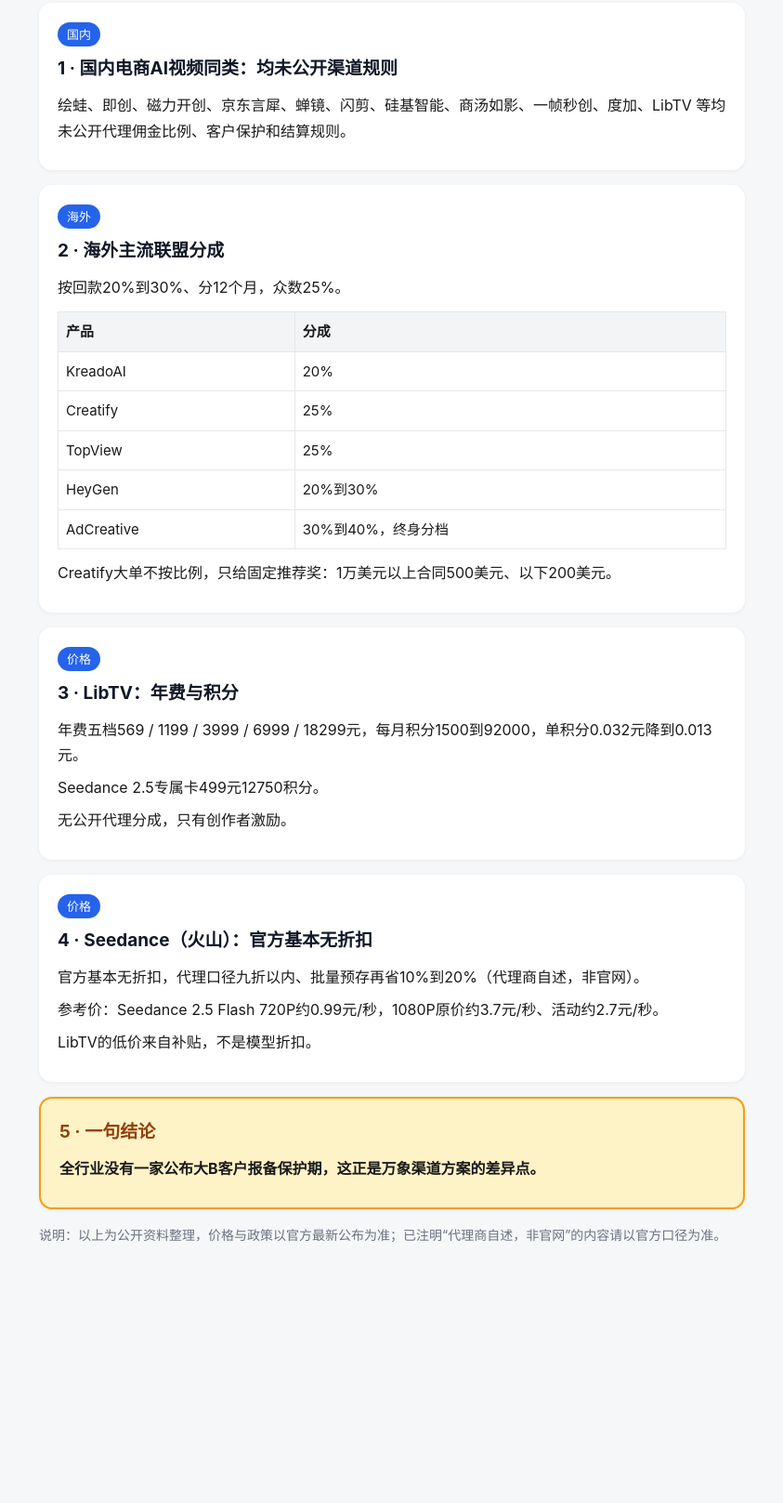
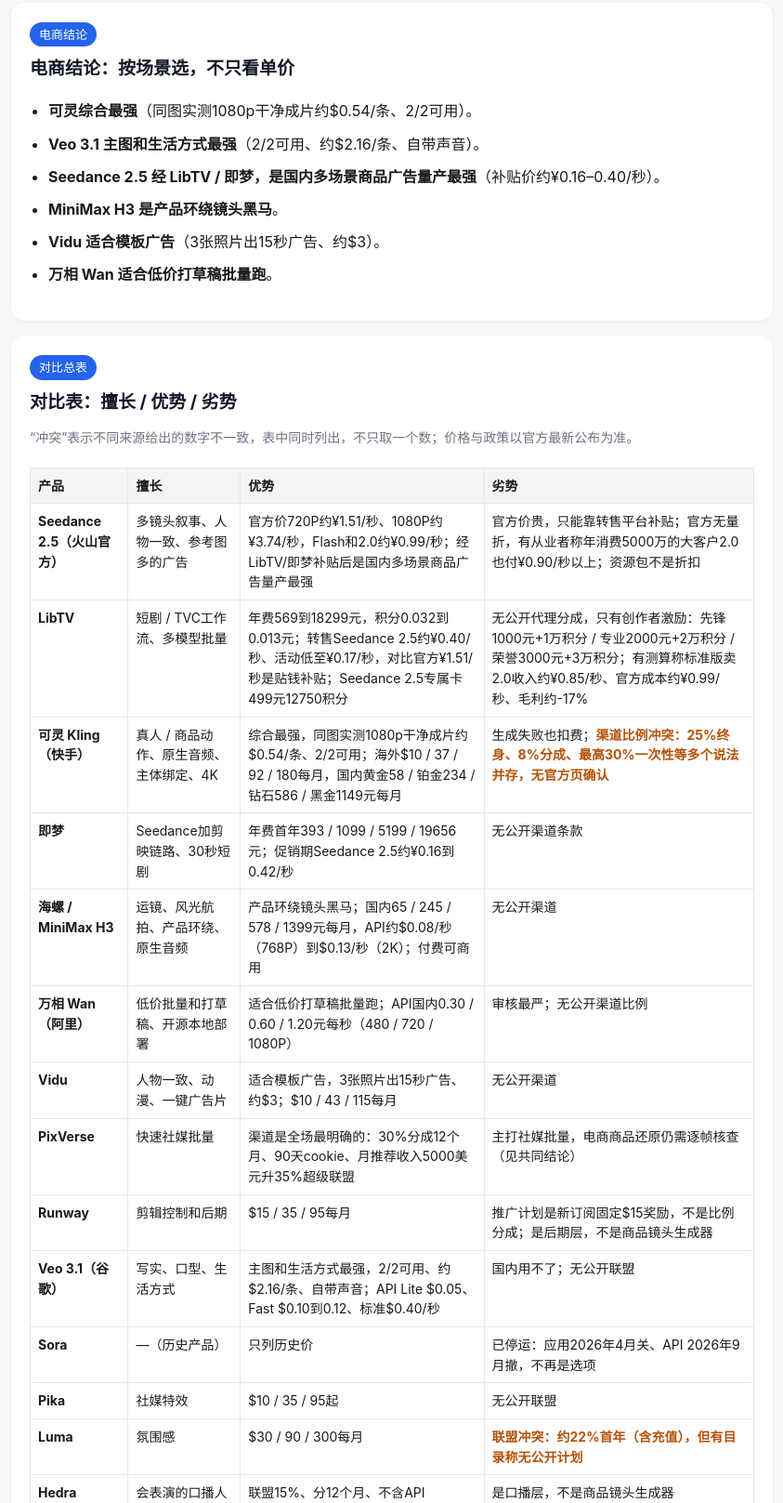
Before and after one commit to ikigen-ai/ikigen-ai.github.io, a plain HTML site: page index.html in a window 1280 px wide. Shown: the part 201-1818 px from the top of the page at 93% size, without its empty margins (218-1061 px from the left). Before the commit the page ends 1598 px from the top, so only its background shows below. Drawn offline with Linux system fonts and the light colour scheme.

Commit message:
Update index.html

```diff
--- a/index.html
+++ b/index.html
@@ -6,16 +6,20 @@
 <title>万象引擎 · AI视频竞品渠道统计</title>
 <style>
 body{margin:0;font-family:-apple-system,BlinkMacSystemFont,"PingFang SC","Microsoft YaHei",sans-serif;background:#f6f7f9;color:#1a1a1a;line-height:1.7}
-main{max-width:760px;margin:0 auto;padding:24px 18px 48px}
+main{max-width:820px;margin:0 auto;padding:24px 16px 48px}
 header{background:#111827;color:#fff;border-radius:16px;padding:28px 22px;margin-bottom:20px}
 h1{font-size:24px;line-height:1.4;margin:0 0 8px}
 header p{margin:4px 0;color:#d1d5db}
 section{background:#fff;border-radius:14px;padding:20px;margin:16px 0;box-shadow:0 1px 4px rgba(0,0,0,.06)}
 h2{font-size:19px;margin:0 0 10px;color:#111827}
-p{margin:8px 0}
-table{width:100%;border-collapse:collapse;margin:12px 0;font-size:15px}
-th,td{border:1px solid #e5e7eb;padding:8px;text-align:left}
+h3{font-size:16px;margin:16px 0 6px}
+p,li{margin:8px 0}
+ul{padding-left:20px}
+.wrap{overflow-x:auto}
+table{width:100%;min-width:640px;border-collapse:collapse;margin:12px 0;font-size:14px;line-height:1.55}
+th,td{border:1px solid #e5e7eb;padding:8px;text-align:left;vertical-align:top}
 th{background:#f3f4f6}
+.conflict{color:#b45309;font-weight:700}
 .conclusion{background:#fef3c7;border:2px solid #f59e0b}
 .conclusion h2{color:#92400e}
 .note{font-size:14px;color:#6b7280}
@@ -31,48 +35,73 @@ th{background:#f3f4f6}
 </header>
 
 <section>
+<span class="tag">电商结论</span>
+<h2>电商结论：按场景选，不只看单价</h2>
+<ul>
+<li><strong>可灵综合最强</strong>（同图实测1080p干净成片约$0.54/条、2/2可用）。</li>
+<li><strong>Veo 3.1 主图和生活方式最强</strong>（2/2可用、约$2.16/条、自带声音）。</li>
+<li><strong>Seedance 2.5 经 LibTV / 即梦，是国内多场景商品广告量产最强</strong>（补贴价约¥0.16–0.40/秒）。</li>
+<li><strong>MiniMax H3 是产品环绕镜头黑马</strong>。</li>
+<li><strong>Vidu 适合模板广告</strong>（3张照片出15秒广告、约$3）。</li>
+<li><strong>万相 Wan 适合低价打草稿批量跑</strong>。</li>
+</ul>
+</section>
+
+<section>
+<span class="tag">对比总表</span>
+<h2>对比表：擅长 / 优势 / 劣势</h2>
+<p class="note">“冲突”表示不同来源给出的数字不一致，表中同时列出，不只取一个数；价格与政策以官方最新公布为准。</p>
+<div class="wrap">
+<table>
+<tr><th>产品</th><th>擅长</th><th>优势</th><th>劣势</th></tr>
+<tr><td><strong>Seedance 2.5（火山官方）</strong></td><td>多镜头叙事、人物一致、参考图多的广告</td><td>官方价720P约¥1.51/秒、1080P约¥3.74/秒，Flash和2.0约¥0.99/秒；经LibTV/即梦补贴后是国内多场景商品广告量产最强</td><td>官方价贵，只能靠转售平台补贴；官方无量折，有从业者称年消费5000万的大客户2.0也付¥0.90/秒以上；资源包不是折扣</td></tr>
+<tr><td><strong>LibTV</strong></td><td>短剧 / TVC工作流、多模型批量</td><td>年费569到18299元，积分0.032到0.013元；转售Seedance 2.5约¥0.40/秒、活动低至¥0.17/秒，对比官方¥1.51/秒是贴钱补贴；Seedance 2.5专属卡499元12750积分</td><td>无公开代理分成，只有创作者激励：先锋1000元+1万积分 / 专业2000元+2万积分 / 荣誉3000元+3万积分；有测算称标准版卖2.0收入约¥0.85/秒、官方成本约¥0.99/秒、毛利约-17%</td></tr>
+<tr><td><strong>可灵 Kling（快手）</strong></td><td>真人 / 商品动作、原生音频、主体绑定、4K</td><td>综合最强，同图实测1080p干净成片约$0.54/条、2/2可用；海外$10 / 37 / 92 / 180每月，国内黄金58 / 铂金234 / 钻石586 / 黑金1149元每月</td><td>生成失败也扣费；<span class="conflict">渠道比例冲突：25%终身、8%分成、最高30%一次性等多个说法并存，无官方页确认</span></td></tr>
+<tr><td><strong>即梦</strong></td><td>Seedance加剪映链路、30秒短剧</td><td>年费首年393 / 1099 / 5199 / 19656元；促销期Seedance 2.5约¥0.16到0.42/秒</td><td>无公开渠道条款</td></tr>
+<tr><td><strong>海螺 / MiniMax H3</strong></td><td>运镜、风光航拍、产品环绕、原生音频</td><td>产品环绕镜头黑马；国内65 / 245 / 578 / 1399元每月，API约$0.08/秒（768P）到$0.13/秒（2K）；付费可商用</td><td>无公开渠道</td></tr>
+<tr><td><strong>万相 Wan（阿里）</strong></td><td>低价批量和打草稿、开源本地部署</td><td>适合低价打草稿批量跑；API国内0.30 / 0.60 / 1.20元每秒（480 / 720 / 1080P）</td><td>审核最严；无公开渠道比例</td></tr>
+<tr><td><strong>Vidu</strong></td><td>人物一致、动漫、一键广告片</td><td>适合模板广告，3张照片出15秒广告、约$3；$10 / 43 / 115每月</td><td>无公开渠道</td></tr>
+<tr><td><strong>PixVerse</strong></td><td>快速社媒批量</td><td>渠道是全场最明确的：30%分成12个月、90天cookie、月推荐收入5000美元升35%超级联盟</td><td>主打社媒批量，电商商品还原仍需逐帧核查（见共同结论）</td></tr>
+<tr><td><strong>Runway</strong></td><td>剪辑控制和后期</td><td>$15 / 35 / 95每月</td><td>推广计划是新订阅固定$15奖励，不是比例分成；是后期层，不是商品镜头生成器</td></tr>
+<tr><td><strong>Veo 3.1（谷歌）</strong></td><td>写实、口型、生活方式</td><td>主图和生活方式最强，2/2可用、约$2.16/条、自带声音；API Lite $0.05、Fast $0.10到0.12、标准$0.40/秒</td><td>国内用不了；无公开联盟</td></tr>
+<tr><td><strong>Sora</strong></td><td>—（历史产品）</td><td>只列历史价</td><td>已停运：应用2026年4月关、API 2026年9月撤，不再是选项</td></tr>
+<tr><td><strong>Pika</strong></td><td>社媒特效</td><td>$10 / 35 / 95起</td><td>无公开联盟</td></tr>
+<tr><td><strong>Luma</strong></td><td>氛围感</td><td>$30 / 90 / 300每月</td><td><span class="conflict">联盟冲突：约22%首年（含充值），但有目录称无公开计划</span></td></tr>
+<tr><td><strong>Hedra</strong></td><td>会表演的口播人物</td><td>联盟15%、分12个月、不含API</td><td>是口播层，不是商品镜头生成器</td></tr>
+<tr><td><strong>HeyGen</strong></td><td>数字人口播和翻译</td><td>$29起</td><td><span class="conflict">联盟比例冲突：20%、35%、20/25/30%分档，三代说法并存，不要只引一个数</span>；是口播层，不是商品镜头生成器</td></tr>
+<tr><td><strong>Synthesia</strong></td><td>企业培训合规</td><td>联盟约25%，只算入门两档</td><td><span class="conflict">年付价冲突：$29 / $89每月，年付价多个快照不一致</span>；是口播层，不是商品镜头生成器</td></tr>
+</table>
+</div>
+</section>
+
+<section>
 <span class="tag">国内</span>
-<h2>1 · 国内电商AI视频同类：均未公开渠道规则</h2>
+<h2>国内电商AI视频同类：均未公开渠道规则</h2>
 <p>绘蛙、即创、磁力开创、京东言犀、蝉镜、闪剪、硅基智能、商汤如影、一帧秒创、度加、LibTV 等均未公开代理佣金比例、客户保护和结算规则。</p>
 </section>
 
 <section>
 <span class="tag">海外</span>
-<h2>2 · 海外主流联盟分成</h2>
-<p>按回款20%到30%、分12个月，众数25%。</p>
-<table>
-<tr><th>产品</th><th>分成</th></tr>
-<tr><td>KreadoAI</td><td>20%</td></tr>
-<tr><td>Creatify</td><td>25%</td></tr>
-<tr><td>TopView</td><td>25%</td></tr>
-<tr><td>HeyGen</td><td>20%到30%</td></tr>
-<tr><td>AdCreative</td><td>30%到40%，终身分档</td></tr>
-</table>
+<h2>海外主流联盟分成补充</h2>
+<p>按回款20%到30%、分12个月，众数25%。KreadoAI 20%，Creatify 25%，TopView 25%，AdCreative 30%到40%终身分档。</p>
 <p>Creatify大单不按比例，只给固定推荐奖：1万美元以上合同500美元、以下200美元。</p>
+<p>HeyGen的联盟比例见上表冲突标注，不要只引一个数。</p>
 </section>
 
 <section>
 <span class="tag">价格</span>
-<h2>3 · LibTV：年费与积分</h2>
-<p>年费五档569 / 1199 / 3999 / 6999 / 18299元，每月积分1500到92000，单积分0.032元降到0.013元。</p>
-<p>Seedance 2.5专属卡499元12750积分。</p>
-<p>无公开代理分成，只有创作者激励。</p>
-</section>
-
-<section>
-<span class="tag">价格</span>
-<h2>4 · Seedance（火山）：官方基本无折扣</h2>
-<p>官方基本无折扣，代理口径九折以内、批量预存再省10%到20%（代理商自述，非官网）。</p>
-<p>参考价：Seedance 2.5 Flash 720P约0.99元/秒，1080P原价约3.7元/秒、活动约2.7元/秒。</p>
-<p>LibTV的低价来自补贴，不是模型折扣。</p>
+<h2>Seedance（火山）：官方基本无折扣</h2>
+<p>官方基本无折扣，代理口径九折以内、批量预存再省10%到20%（代理商自述，非官网）。参考价：Seedance 2.5 Flash 720P约0.99元/秒，1080P原价约3.7元/秒、活动约2.7元/秒。LibTV的低价来自补贴，不是模型折扣。</p>
 </section>
 
 <section class="conclusion">
-<h2>5 · 一句结论</h2>
+<h2>共同结论</h2>
+<p>所有产品做电商的共同死穴是商品还原度，必须用真实商品图做图生视频、逐帧查标签。</p>
+<p>Runway是后期层，HeyGen / Synthesia / Hedra是口播层，都不是商品镜头生成器。</p>
 <p><strong>全行业没有一家公布大B客户报备保护期，这正是万象渠道方案的差异点。</strong></p>
 </section>
 
-<p class="note">说明：以上为公开资料整理，价格与政策以官方最新公布为准；已注明“代理商自述，非官网”的内容请以官方口径为准。</p>
+<p class="note">说明：以上为公开资料整理，价格与政策以官方最新公布为准；已注明“代理商自述，非官网”的内容请以官方口径为准；标“冲突”的数字为不同来源并存的说法。</p>
 </main>
 </body>
 </html>
```
